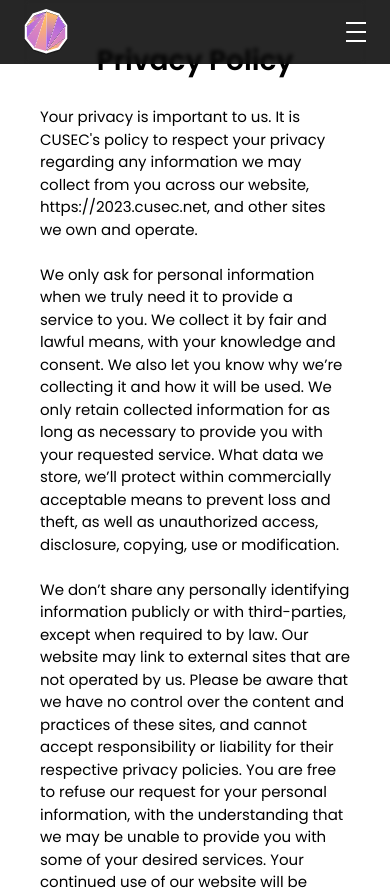
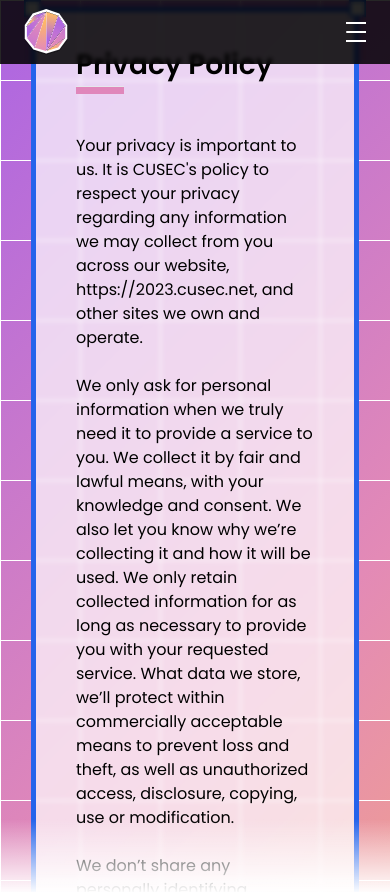
Before and after one commit to cusec/2024, a Next.js app: page /privacy in a window 390 px wide. Shown: the top 892 px of the page. Built offline with nearby package versions, Linux system fonts and the light colour scheme.

Commit message:
feat: Style 'Privacy' page
The gradientGridBackground style architecture needs to be changed, as the main section approaching the maximum height of the viewport breaks responsiveness.

```diff
--- a/src/app/privacy/page.tsx
+++ b/src/app/privacy/page.tsx
@@ -1,50 +1,58 @@
 /* eslint-disable react/no-unescaped-entities */
 "use client";
-
-import { useFadeBackground } from "@/app/layout";
+import Fade from "@/components/Fade";
+import BlueBorderSquareBox from "@/components/Landing Page/BlueBorderSquareBox";
 
 export default function Privacy() {
-  const fadeBackground = useFadeBackground();
-
   return (
-    <div
-      className={`transition-opacity ease-in-out duration-[1500ms] ${
-        fadeBackground ? "opacity-0" : "opacity-100"
-      } lg:max-w-[1024px] max-w-[768px] mx-auto space-y-6 py-10 px-10 flex flex-col justify-center items-center min-h-screen`}
+    <div className="w-full gradientGridBackground min-h-[calc(100vh+50px)] flex justify-center items-center">
+      <div className="mx-6 lg:max-w-[1024px] max-w-[768px] lg:mx-24">
+      <BlueBorderSquareBox>
+        <main
+          className={`
+          space-y-6 px-10 lg:px-20 flex flex-col items-center py-8 md:py-20`}
         >
-      <h1 className="font-semibold text-[28px] ">Privacy Policy</h1>
-      <p className="font-regular text-[15px]">
-        Your privacy is important to us. It is CUSEC's policy to respect your
-        privacy regarding any information we may collect from you across our
-        website, {"https://2023.cusec.net"}, and other sites we own and operate.
+          <Fade>
+            <h1 className="font-semibold text-[28px] md:text-[40px]">Privacy Policy</h1>
+          <hr className="block max-w-[3rem] md:max-w-[4rem] h-2 bg-roseQuartz mb-10" />
+            <p className="font-regular md:text-[20px]">
+              Your privacy is important to us. It is CUSEC's policy to respect
+              your privacy regarding any information we may collect from you
+              across our website, {"https://2023.cusec.net"}, and other sites we
+              own and operate.
               <br />
               <br />
-        We only ask for personal information when we truly need it to provide a
-        service to you. We collect it by fair and lawful means, with your
-        knowledge and consent. We also let you know why we’re collecting it and
-        how it will be used. We only retain collected information for as long as
-        necessary to provide you with your requested service. What data we
-        store, we’ll protect within commercially acceptable means to prevent
-        loss and theft, as well as unauthorized access, disclosure, copying, use
-        or modification.
+              We only ask for personal information when we truly need it to
+              provide a service to you. We collect it by fair and lawful means,
+              with your knowledge and consent. We also let you know why we’re
+              collecting it and how it will be used. We only retain collected
+              information for as long as necessary to provide you with your
+              requested service. What data we store, we’ll protect within
+              commercially acceptable means to prevent loss and theft, as well
+              as unauthorized access, disclosure, copying, use or modification.
               <br />
               <br />
-        We don’t share any personally identifying information publicly or with
-        third-parties, except when required to by law. Our website may link to
-        external sites that are not operated by us. Please be aware that we have
-        no control over the content and practices of these sites, and cannot
-        accept responsibility or liability for their respective privacy
-        policies. You are free to refuse our request for your personal
-        information, with the understanding that we may be unable to provide you
-        with some of your desired services. Your continued use of our website
-        will be regarded as acceptance of our practices around privacy and
-        personal information.
+              We don’t share any personally identifying information publicly or
+              with third-parties, except when required to by law. Our website
+              may link to external sites that are not operated by us. Please be
+              aware that we have no control over the content and practices of
+              these sites, and cannot accept responsibility or liability for
+              their respective privacy policies. You are free to refuse our
+              request for your personal information, with the understanding that
+              we may be unable to provide you with some of your desired
+              services. Your continued use of our website will be regarded as
+              acceptance of our practices around privacy and personal
+              information.
               <br />
               <br />
-        If you have any questions about how we handle user data and personal
-        information, feel free to contact us. This policy is effective as of 15
-        September 2020.
+              If you have any questions about how we handle user data and
+              personal information, feel free to contact us. This policy is
+              effective as of 15 September 2020.
             </p>
+          </Fade>
+        </main>
+      </BlueBorderSquareBox>
+          </div>
     </div>
   );
 }
```
Lines whose indentation alone changed are shown as unchanged.
